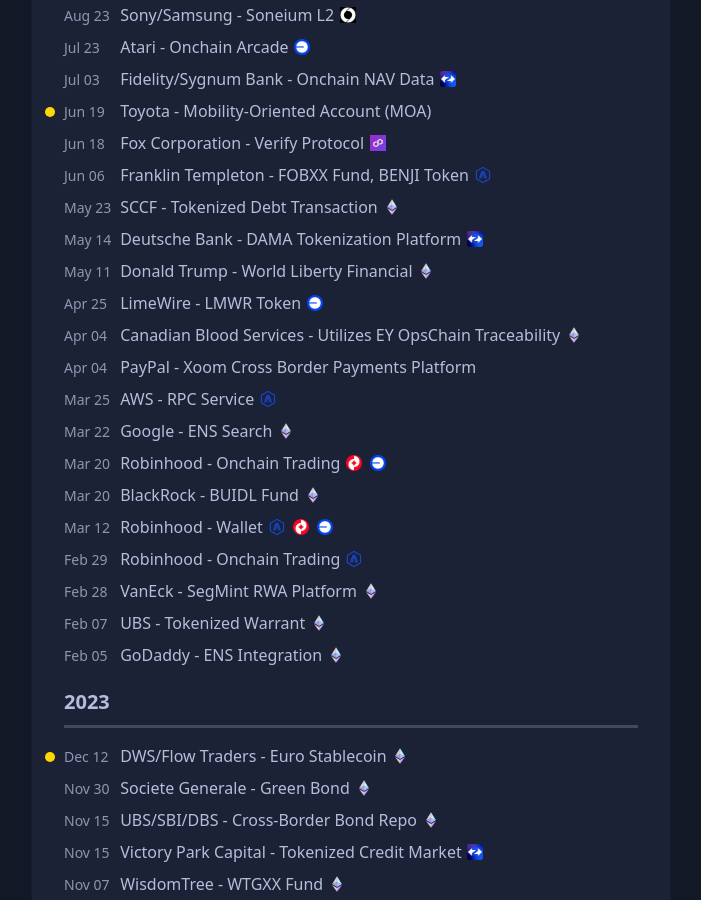
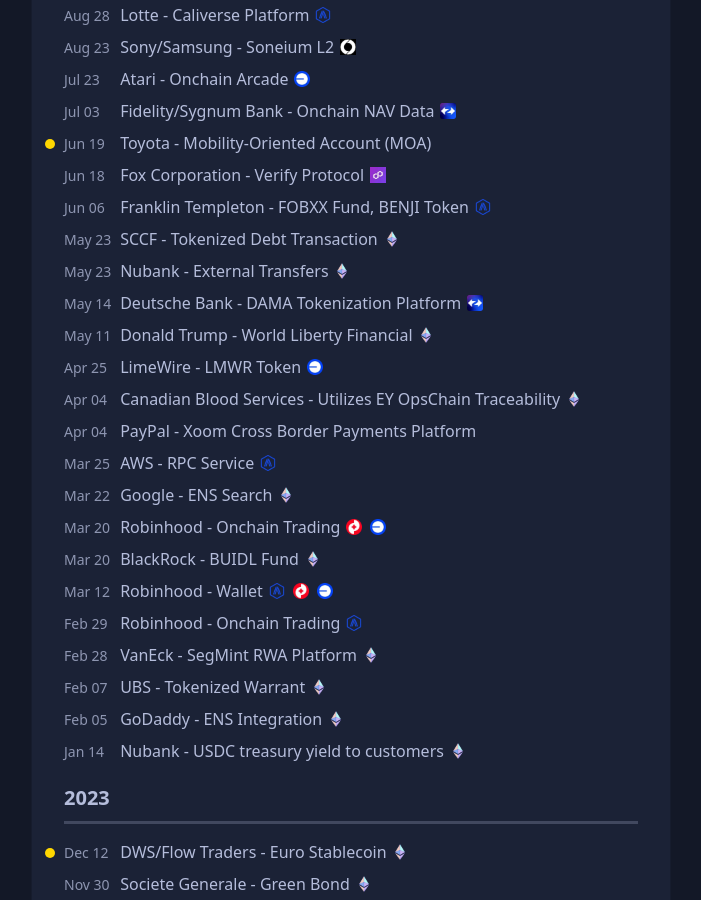
Before and after one commit to etheralpha/ethereumadoption-com, a Jekyll site: the page built from index.md, in a window 1280 px wide and 900 px high, scrolled down 1991 px. Shown: the whole window, without its empty margins (289-990 px from the left). Built offline with Jekyll 4.4.1, drawn with Linux system fonts in a browser that asks for light colours; some of the changed text lies outside the part shown.

Commit message:
Add Nubank to adoption.yml
- date: 2024-05-23

  `products:`
    - USDC treasury yield to customers

This one is not clearly stated in the announcement nor in their webside directly, so I asked some locals to try to find this information, and USDC is confirmed as available only for Ethereum and that the rewards is derived from the USDC rewards like Coinbase does

They offer 4% to customers and pocket the difference

	`- date: 2024-11-12`
  `products`
    - Onchain Trading
Announcement and site do not mention many details, but
Locals also confirmed these swaps are on chain via Ethereum

	- date: 2024-05-23
  `products`
    - External Transfers

I added this one to follow along with Robinhood's entry, feel free to discard if deemed unnecessary

Announcement and site do not mention many details, but locals confirmed Ethereum mainnet too


fixed timeline order as well

```diff
--- a/_data/adoption.yml
+++ b/_data/adoption.yml
@@ -195,6 +195,16 @@
     - Mainnet
   sources:
     - "https://archive.md/UMwxE#selection-2107.0-2107.5"
+- date: 2024-01-14
+  status: live
+  entities:
+    - Nubank
+  products:
+    - USDC treasury yield to customers
+  chains:
+    - Mainnet
+  sources:
+    - "https://international.nubank.com.br/consumers/nubank-expands-usdc-rewards-program-to-all-customers/"
 - date: 2025-01-08
   status: dev
   entities:
@@ -263,6 +273,16 @@
     - OP Mainnet
   sources:
     - "https://www.theblock.co/post/326288/blackrock-buidl-aptos-arbitrum-avalanche-optimism-polygon"
+- date: 2024-11-12
+  status: live
+  entities:
+    - Nubank
+  products:
+    - Onchain Trading
+  chains:
+    - Mainnet
+  sources:
+    - "https://international.nubank.com.br/consumers/nubank-launches-cryptocurrency-swap-tool-in-its-app/"
 - date: 2024-11-07
   status: live
   entities:
@@ -581,6 +601,26 @@
     - Arbitrum
   sources:
     - "https://www.franklintempleton.com/press-releases/news-room/2024/franklin-templeton-enables-usdc-conversions-on-benji-investments-platform"
+- date: 2024-05-23
+  status: live
+  entities:
+    - Nubank
+  products:
+    - External Transfers
+  chains:
+    - Mainnet
+  sources:
+    - "https://international.nubank.com.br/company/nubank-announces-sending-and-receiving-cryptocurrencies-directly-through-the-platform/"
+- date: 2024-05-23
+  status: live
+  entities:
+    - SCCF
+  products:
+    - Tokenized Debt Transaction
+  chains:
+    - Mainnet
+  sources:
+    - "https://www.taurushq.com/blog/sccf-and-taurus-announce-successful-tokenization-of-end-to-end-trade-finance-transaction-on-tdx-marketplace/"
 - date: 2024-05-14
   status: live
   entities:
@@ -592,16 +632,6 @@
   sources:
     - "https://www.db.com/news/detail/20240514-deutsche-bank-joins-project-guardian-to-explore-asset-tokenization-applications"
     - "https://mementoblockchain.com/"
-- date: 2024-05-23
-  status: live
-  entities:
-    - SCCF
-  products:
-    - Tokenized Debt Transaction
-  chains:
-    - Mainnet
-  sources:
-    - "https://www.taurushq.com/blog/sccf-and-taurus-announce-successful-tokenization-of-end-to-end-trade-finance-transaction-on-tdx-marketplace/"
 - date: 2024-05-11
   status: live
   entities:
```
